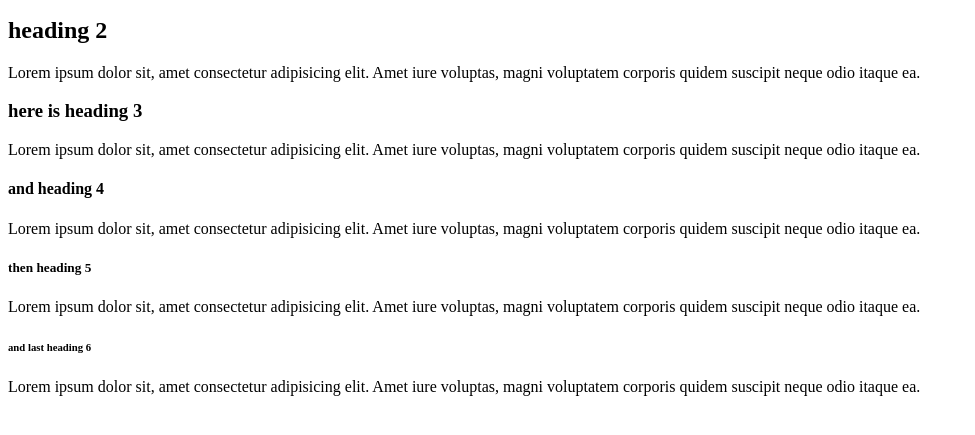
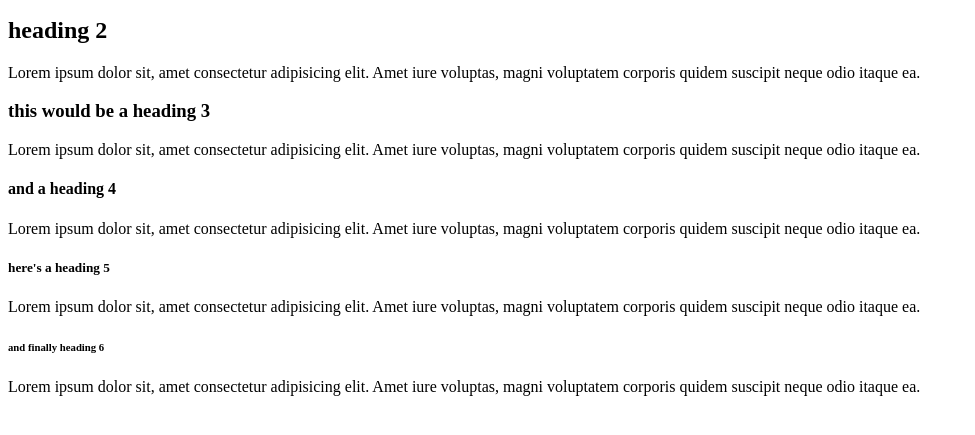
Before and after one commit to Lyrical559/html-css-bootcamp, a plain HTML site: page css/005-essential-tags/02_heading-elements/index.html in a window 1280 px wide. Shown: the part 101-536 px from the top of the page, without its empty margins (0-975 px from the left). Drawn offline with Linux system fonts and the light colour scheme.

Commit message:
update heading

```diff
--- a/css/005-essential-tags/02_heading-elements/index.html
+++ b/css/005-essential-tags/02_heading-elements/index.html
@@ -19,25 +19,25 @@
       Lorem ipsum dolor sit, amet consectetur adipisicing elit. Amet iure
       voluptas, magni voluptatem corporis quidem suscipit neque odio itaque ea.
     </p>
-    <h3>here is heading 3</h3>
+    <h3>this would be a heading 3</h3>
 
     <p>
       Lorem ipsum dolor sit, amet consectetur adipisicing elit. Amet iure
       voluptas, magni voluptatem corporis quidem suscipit neque odio itaque ea.
     </p>
-    <h4>and heading 4</h4>
+    <h4>and a heading 4</h4>
 
     <p>
       Lorem ipsum dolor sit, amet consectetur adipisicing elit. Amet iure
       voluptas, magni voluptatem corporis quidem suscipit neque odio itaque ea.
     </p>
-    <h5>then heading 5</h5>
+    <h5>here's a heading 5</h5>
 
     <p>
       Lorem ipsum dolor sit, amet consectetur adipisicing elit. Amet iure
       voluptas, magni voluptatem corporis quidem suscipit neque odio itaque ea.
     </p>
-    <h6>and last heading 6</h6>
+    <h6>and finally heading 6</h6>
 
     <p>
       Lorem ipsum dolor sit, amet consectetur adipisicing elit. Amet iure
```
